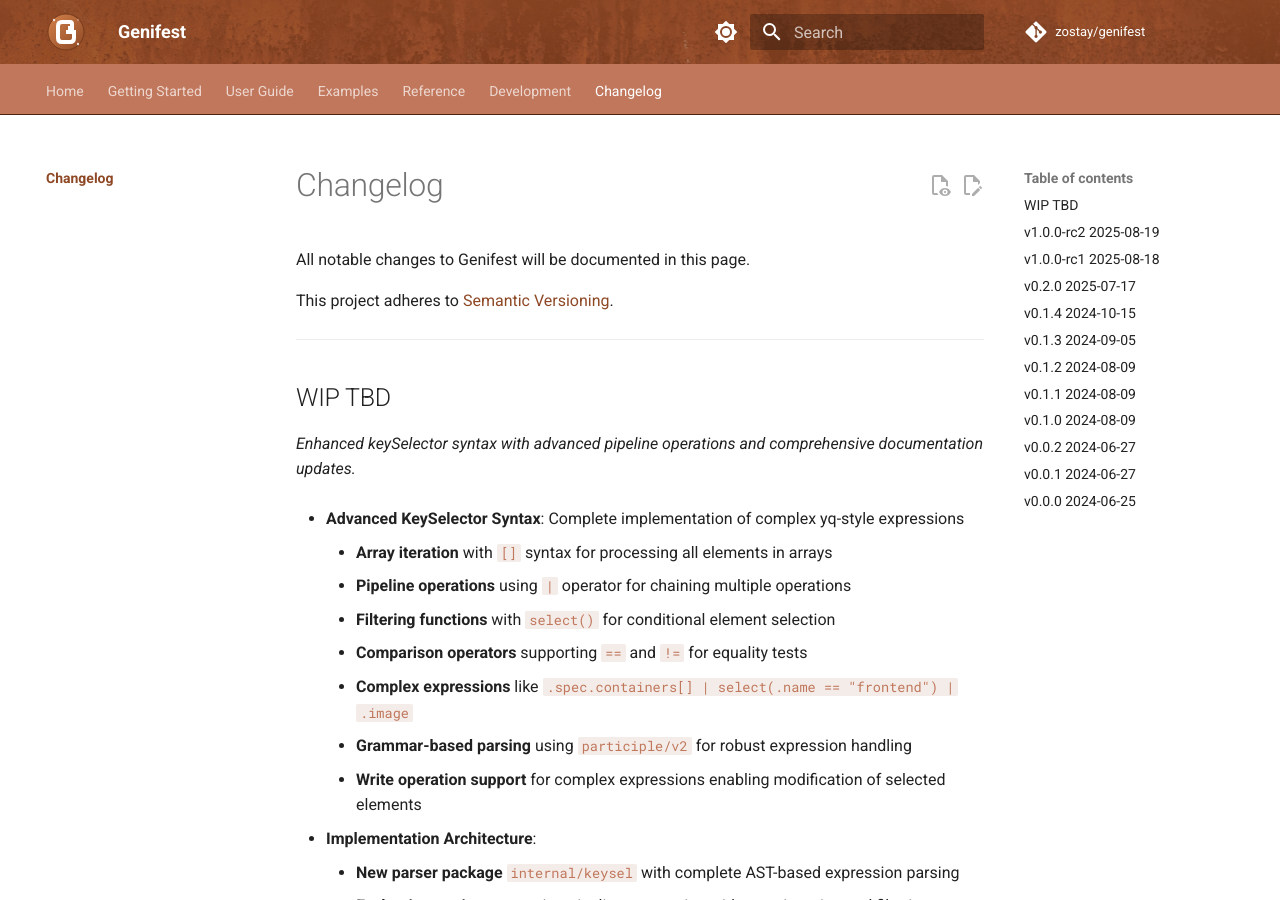
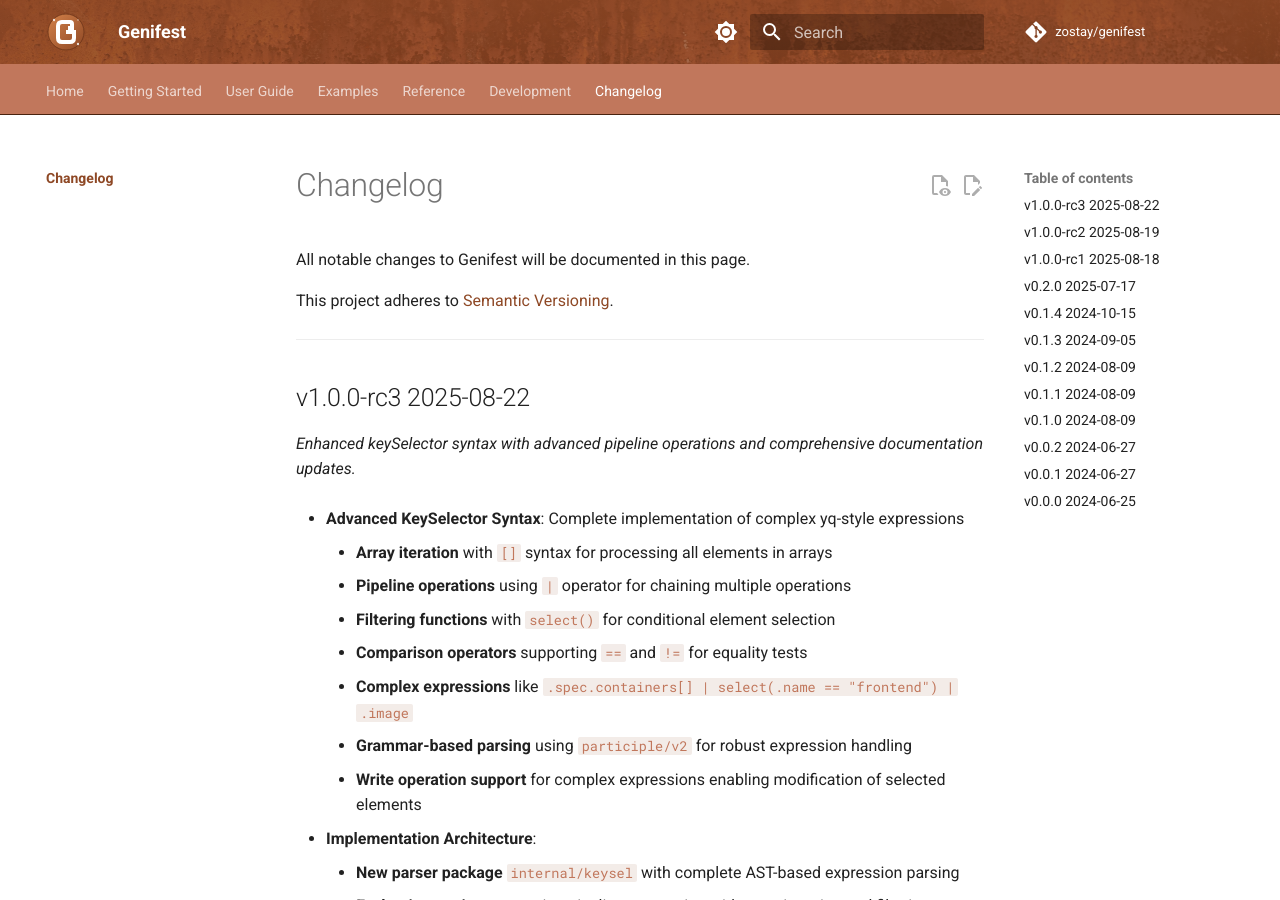
Before and after one commit to zostay/genifest, an MkDocs documentation site: the page built from docs/changelog.md, in a window 1280 px wide and 900 px high. Built offline with MkDocs 1.6.1 and Material for MkDocs 9.7.7, drawn with Linux system fonts in a browser that asks for light colours; comment, search, counter and statistics services are not loaded; the version menu is left out.

Commit message:
chore: releng

```diff
--- a/Changes.md
+++ b/Changes.md
@@ -1,4 +1,4 @@
-## WIP  TBD
+## v1.0.0-rc3  2025-08-22
 
 _Enhanced keySelector syntax with advanced pipeline operations and comprehensive documentation updates._
 
--- a/internal/cmd/version.txt
+++ b/internal/cmd/version.txt
@@ -1 +1 @@
-v1.0.0-rc2
+v1.0.0-rc3
```
